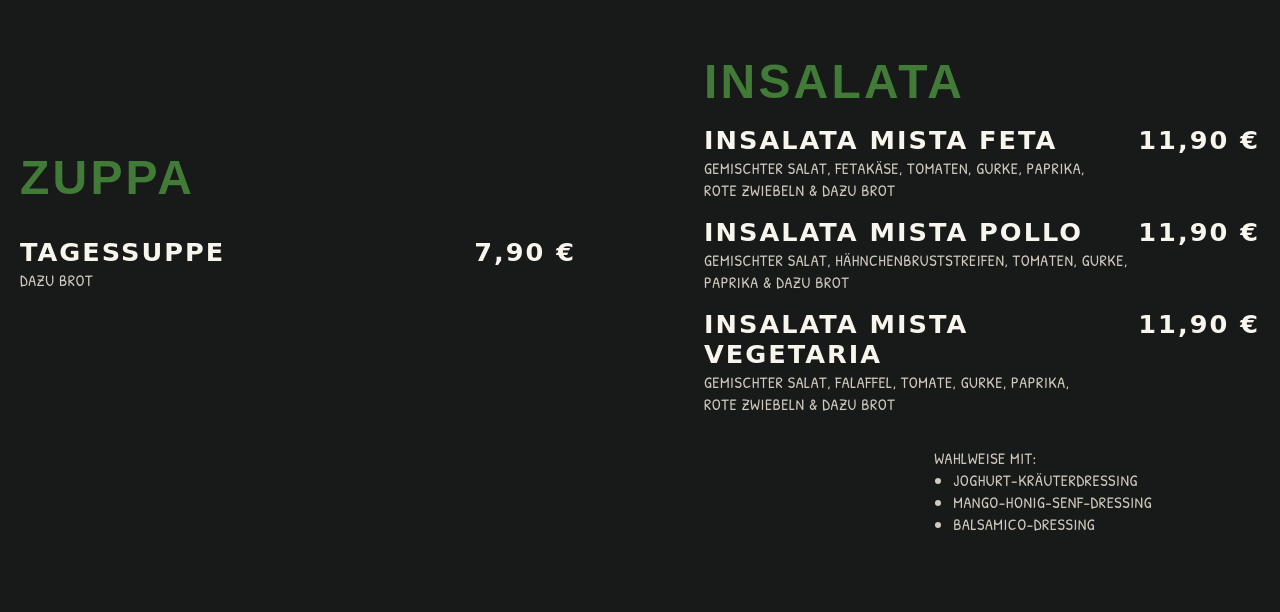
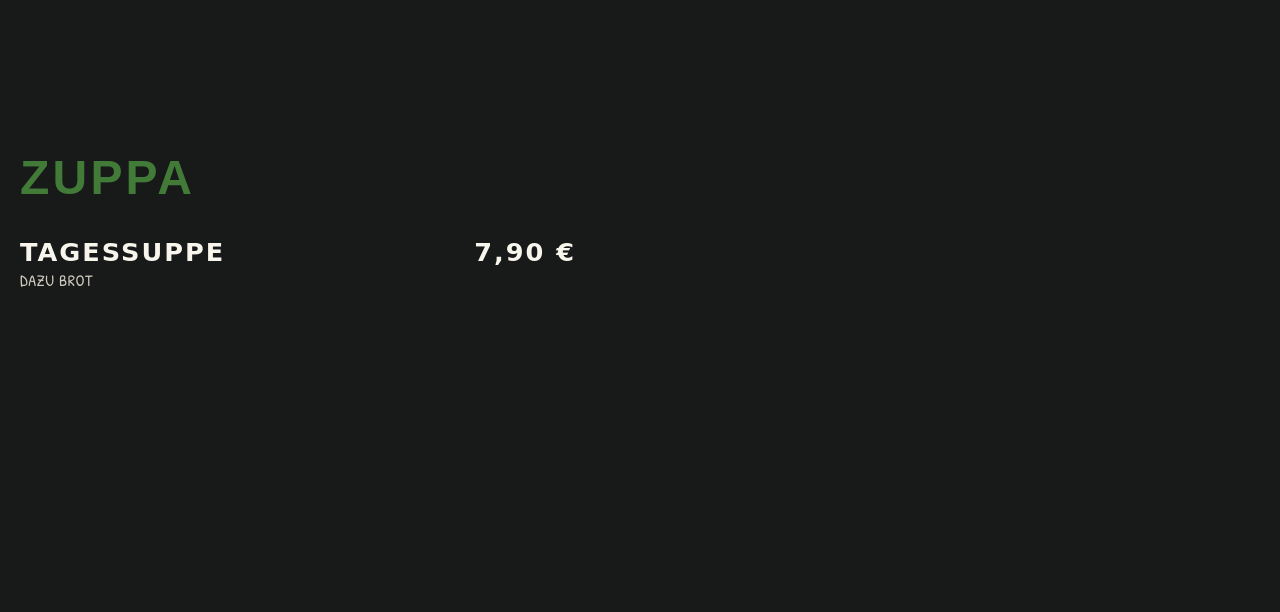
Before and after one commit to Illiachr/qr-code-menu, a plain HTML site: page index.html in a window 1280 px wide. Shown: the part 146-758 px from the top of the page. Drawn offline with Linux system fonts and the light colour scheme; a web font is replaced by a local one.

Commit message:
hide insalata section

```diff
--- a/index.html
+++ b/index.html
@@ -30,7 +30,7 @@
                 <div class="item-desc">dazu Brot</div>
               </div>
             </div>
-            <div class="column">
+            <div class="column" style="opacity: 0;">
               <h3 class="section-header">insalata</h3>
               <div class="menu-item">
                 <div class="item-header">
```
